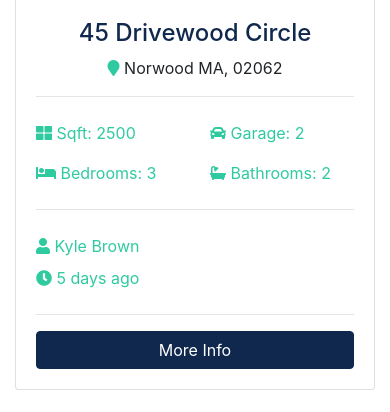
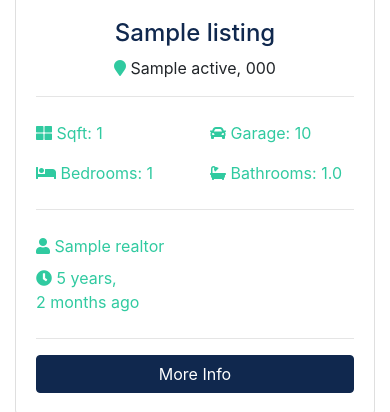
Before and after one commit to rahullodha85/realty-app, a Django app: page / in a window 390 px wide. Shown: the part 1194-1606 px from the top of the page. Run offline with Django 5.2, Linux system fonts and the light colour scheme; tables that the repository leaves empty hold one stand-in row (values such as "Sample post"); grey boxes marked "Sample" are stand-in pictures; some libraries are stand-ins or nearby versions.

Commit message:
dynamic data on home and about pages

```diff
--- a/pages/views.py
+++ b/pages/views.py
@@ -1,10 +1,26 @@
+from lib2to3.fixes.fix_input import context
+
 from django.shortcuts import render
 
-
+from listings.models import Listing
+from realtors.models import Realtor
 # Create your views here.
 def index(request):
-    return render(request, 'pages/index.html')
+    listings = Listing.objects.order_by('-list_date').filter(is_published=True)[:3]
+
+    context = {
+        'listings': listings
+    }
+
+    return render(request, 'pages/index.html', context)
 
 
 def about(request):
-    return render(request, 'pages/about.html')
+    realtors = Realtor.objects.order_by('-hire_date')
+
+    context = {
+        'realtors': realtors,
+        'mvp_realtors': realtors.filter(is_mvp=True),
+    }
+
+    return render(request, 'pages/about.html', context)
--- a/templates/pages/index.html
+++ b/templates/pages/index.html
@@ -1,4 +1,5 @@
 {% extends "base.html" %}
+{% load humanize %}
 {% block content %}
 <!-- Showcase -->
 <section id="showcase">
@@ -131,152 +132,63 @@
     <div class="container">
         <h3 class="text-center mb-3">Latest Listings</h3>
         <div class="row">
+            {% if listings %}
+            {% for listing in listings %}
                 <!-- Listing 1 -->
                 <div class="col-md-6 col-lg-4 mb-4">
                     <div class="card listing-preview">
-                    <img class="card-img-top" src="assets/img/homes/home-1.jpg" alt="">
+                        <img class="card-img-top" src="{{listing.photo_main.url}}" alt="">
                         <div class="card-img-overlay">
                             <h2>
-                            <span class="badge badge-secondary text-white">$490,000</span>
+                                <span class="badge badge-secondary text-white">${{listing.price | intcomma }}</span>
                             </h2>
                         </div>
                         <div class="card-body">
                             <div class="listing-heading text-center">
-                            <h4 class="text-primary">45 Drivewood Circle</h4>
+                                <h4 class="text-primary">{{listing.title}}</h4>
                                 <p>
-                                <i class="fas fa-map-marker text-secondary"></i> Norwood MA, 02062</p>
+                                    <i class="fas fa-map-marker text-secondary"></i> {{listing.city}} {{listing.state}},
+                                    {{listing.zip_code}}</p>
                             </div>
                             <hr>
                             <div class="row py-2 text-secondary">
                                 <div class="col-6">
-                                <i class="fas fa-th-large"></i> Sqft: 2500
+                                    <i class="fas fa-th-large"></i> Sqft: {{listing.sqft}}
                                 </div>
                                 <div class="col-6">
-                                <i class="fas fa-car"></i> Garage: 2
+                                    <i class="fas fa-car"></i> Garage: {{listing.garage}}
                                 </div>
                             </div>
                             <div class="row py-2 text-secondary">
                                 <div class="col-6">
-                                <i class="fas fa-bed"></i> Bedrooms: 3
+                                    <i class="fas fa-bed"></i> Bedrooms: {{listing.bedrooms}}
                                 </div>
                                 <div class="col-6">
-                                <i class="fas fa-bath"></i> Bathrooms: 2
+                                    <i class="fas fa-bath"></i> Bathrooms: {{listing.bathrooms}}
                                 </div>
                             </div>
                             <hr>
                             <div class="row py-2 text-secondary">
                                 <div class="col-6">
-                                <i class="fas fa-user"></i> Kyle Brown
+                                    <i class="fas fa-user"></i> {{listing.realtor}}
                                 </div>
                             </div>
                             <div class="row text-secondary pb-2">
                                 <div class="col-6">
-                                <i class="fas fa-clock"></i> 5 days ago
+                                    <i class="fas fa-clock"></i> {{listing.list_date | timesince}} ago
                                 </div>
                             </div>
                             <hr>
-                        <a href="listing.html" class="btn btn-primary btn-block">More Info</a>
+                            <a href="{% url 'listing' listing.id %}" class="btn btn-primary btn-block">More Info</a>
                         </div>
                     </div>
                 </div>
-
-            <!-- Listing 2 -->
-            <div class="col-md-6 col-lg-4 mb-4">
-                <div class="card listing-preview">
-                    <img class="card-img-top" src="assets/img/homes/home-2.jpg" alt="">
-                    <div class="card-img-overlay">
-                        <h2>
-                            <span class="badge badge-secondary text-white">$550,000</span>
-                        </h2>
+            {% endfor %}
+            {% else %}
+                <div class="col-md-12">
+                    <p class="text-center">No listings available at the moment.</p>
                 </div>
-                    <div class="card-body">
-                        <div class="listing-heading text-center">
-                            <h4 class="text-primary">18 Jefferson Lane</h4>
-                            <p>
-                                <i class="fas fa-map-marker text-secondary"></i> Woburn MA, 01801</p>
-                        </div>
-                        <hr>
-                        <div class="row py-2 text-secondary">
-                            <div class="col-6">
-                                <i class="fas fa-th-large"></i> Sqft: 3200
-                            </div>
-                            <div class="col-6">
-                                <i class="fas fa-car"></i> Garage: 1
-                            </div>
-                        </div>
-                        <div class="row py-2 text-secondary">
-                            <div class="col-6">
-                                <i class="fas fa-bed"></i> Bedrooms: 4
-                            </div>
-                            <div class="col-6">
-                                <i class="fas fa-bath"></i> Bathrooms: 2.5
-                            </div>
-                        </div>
-                        <hr>
-                        <div class="row py-2 text-secondary">
-                            <div class="col-6">
-                                <i class="fas fa-user"></i> Mark Hudson
-                            </div>
-                        </div>
-                        <div class="row text-secondary pb-2">
-                            <div class="col-6">
-                                <i class="fas fa-clock"></i> 5 days ago
-                            </div>
-                        </div>
-                        <hr>
-                        <a href="listing.html" class="btn btn-primary btn-block">More Info</a>
-                    </div>
-                </div>
-            </div>
-
-            <!-- Listing 3 -->
-            <div class="col-md-6 col-lg-4 mb-4">
-                <div class="card listing-preview">
-                    <img class="card-img-top" src="assets/img/homes/home-3.jpg" alt="">
-                    <div class="card-img-overlay">
-                        <h2>
-                            <span class="badge badge-secondary text-white">$580,000</span>
-                        </h2>
-                    </div>
-                    <div class="card-body">
-                        <div class="listing-heading text-center">
-                            <h4 class="text-primary">187 Woodrow Street</h4>
-                            <p>
-                                <i class="fas fa-map-marker text-secondary"></i> Salem MA, 01915</p>
-                        </div>
-                        <hr>
-                        <div class="row py-2 text-secondary">
-                            <div class="col-6">
-                                <i class="fas fa-th-large"></i> Sqft: 3107
-                            </div>
-                            <div class="col-6">
-                                <i class="fas fa-car"></i> Garage: 0
-                            </div>
-                        </div>
-                        <div class="row py-2 text-secondary">
-                            <div class="col-6">
-                                <i class="fas fa-bed"></i> Bedrooms: 4
-                            </div>
-                            <div class="col-6">
-                                <i class="fas fa-bath"></i> Bathrooms: 3
-                            </div>
-                        </div>
-                        <hr>
-                        <div class="row py-2 text-secondary">
-                            <div class="col-6">
-                                <i class="fas fa-user"></i> Mark Hudson
-                            </div>
-                        </div>
-                        <div class="row text-secondary pb-2">
-                            <div class="col-6">
-                                <i class="fas fa-clock"></i> 5 days ago
-                            </div>
-                        </div>
-                        <hr>
-                        <a href="listing.html" class="btn btn-primary btn-block">More Info</a>
-                    </div>
-                </div>
-            </div>
+            {% endif %}
 
         </div>
     </div>
```
Also changed, not shown: templates/pages/about.html (+24 -31 lines). Lines whose indentation alone changed are shown as unchanged.
